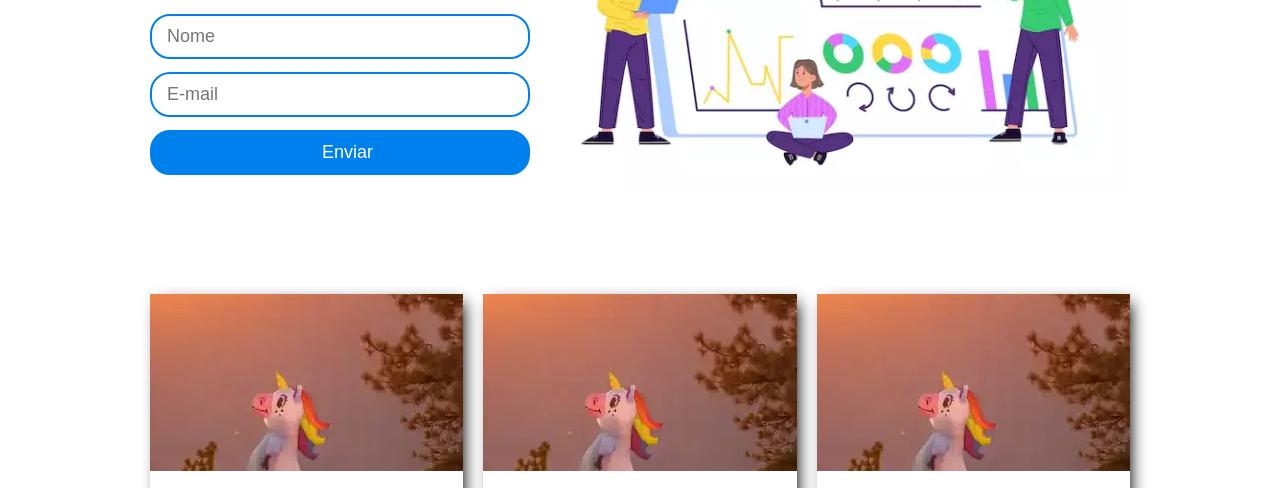
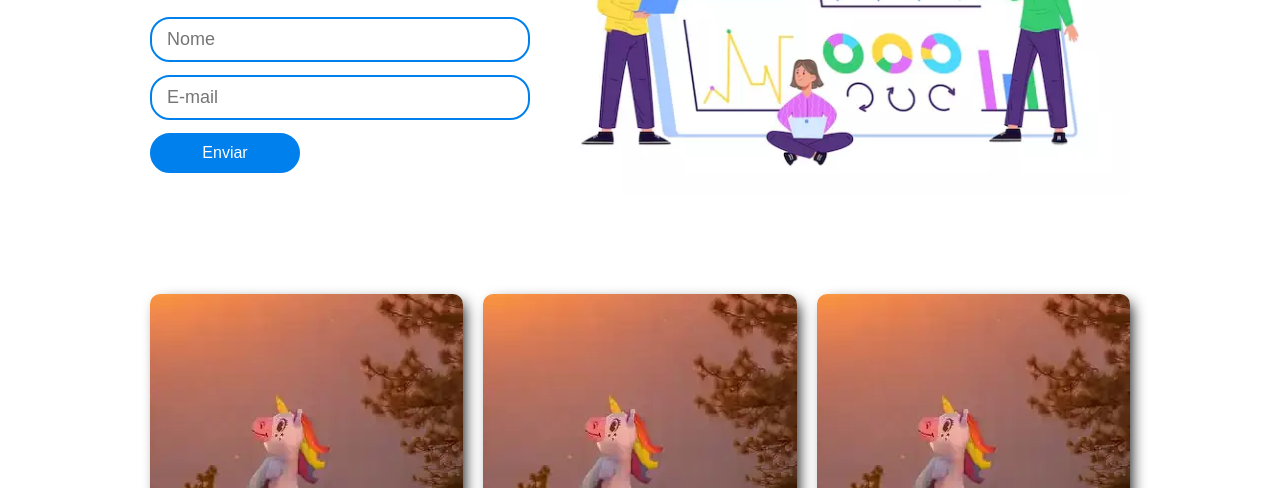
Before and after one commit to HenriqueeVidal/semana5StartSe, a plain HTML site: page index.html in a window 1280 px wide. Shown: the part 436-924 px from the top of the page. Drawn offline with Linux system fonts and the light colour scheme.

Commit message:
Refina estilo dos botões e cards

```diff
--- a/style.css
+++ b/style.css
@@ -8,7 +8,6 @@
 
 html,
 body {
-    height: 100vh;
     font-family: 'Lucida Sans', 'Lucida Sans Regular', 'Lucida Grande',
         'Lucida Sans Unicode', Geneva, Verdana, sans-serif;
     text-rendering: optimizeLegibility;
@@ -104,11 +103,17 @@ form input {
 form [type='submit'] {
     background-color: #0080ed;
     color: white;
+    width: 150px;
+    padding-left: 0px;
+    font-size: 16px;
+    height: 40px;
 }
 
 form [type='submit']:hover {
     cursor: pointer;
     background-color: rgba(0, 128, 237, 0.75);
+    border: rgba(0, 128, 237, 0.75);
+    transform: translateY(1px);
 }
 
 main .container-main img {
@@ -116,6 +121,10 @@ main .container-main img {
 }
 
 /* ======================== CARDS ========================== */
+
+a {
+    text-decoration: none;
+}
 
 .cards {
     width: 90%;
@@ -139,6 +148,7 @@ main .container-main img {
     cursor: pointer;
     box-shadow: 5px 5px 15px -4px black;
     transition: all 0.3s ease 0s;
+    border-radius: 10px;
 }
 
 .card:hover {
@@ -150,6 +160,8 @@ main .container-main img {
     padding-top: 56.25%;
     overflow: hidden;
     position: relative;
+    border-radius: 10px 10px 0 0;
+    height: 225px;
 }
 
 .image img {
```
